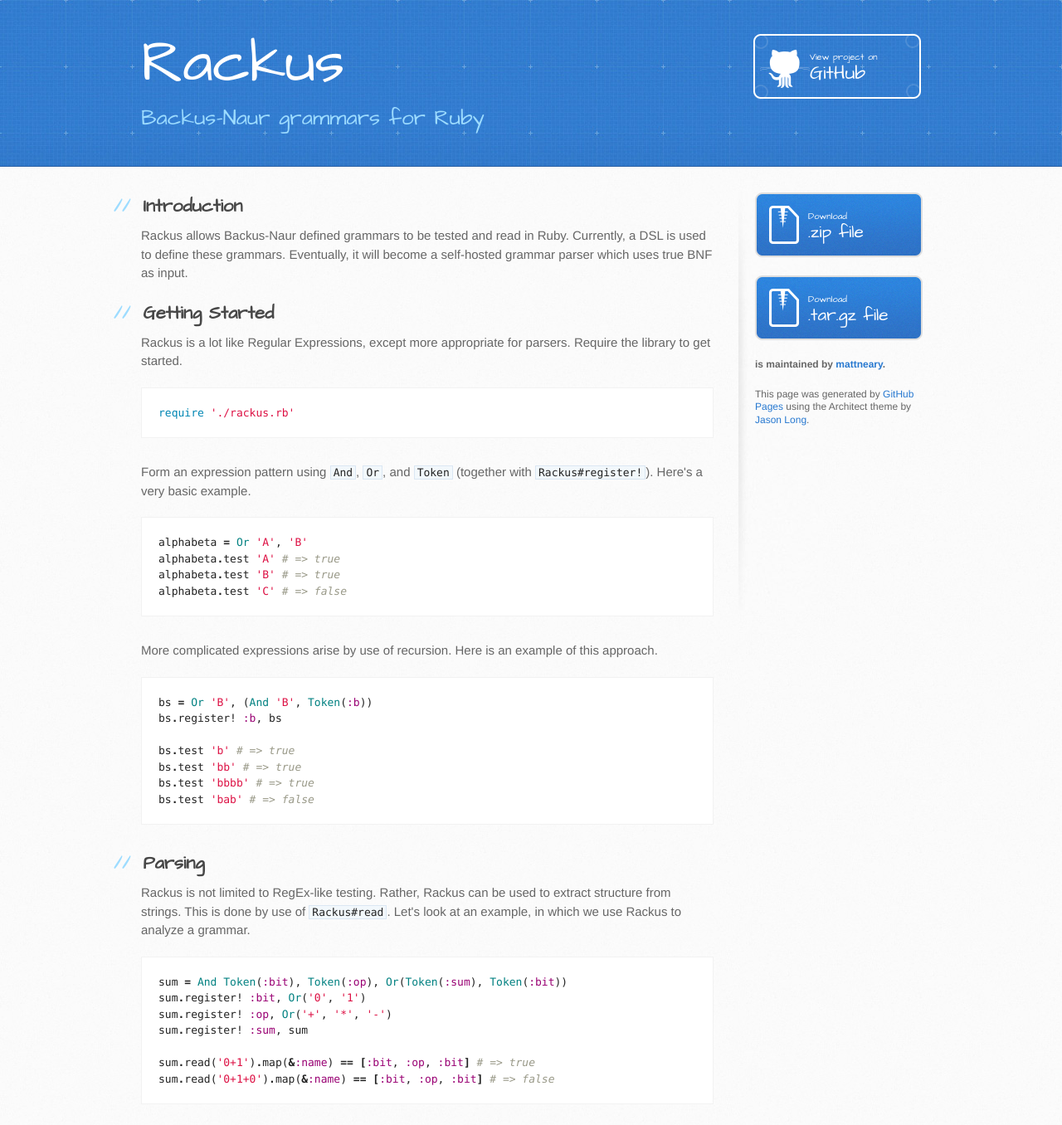
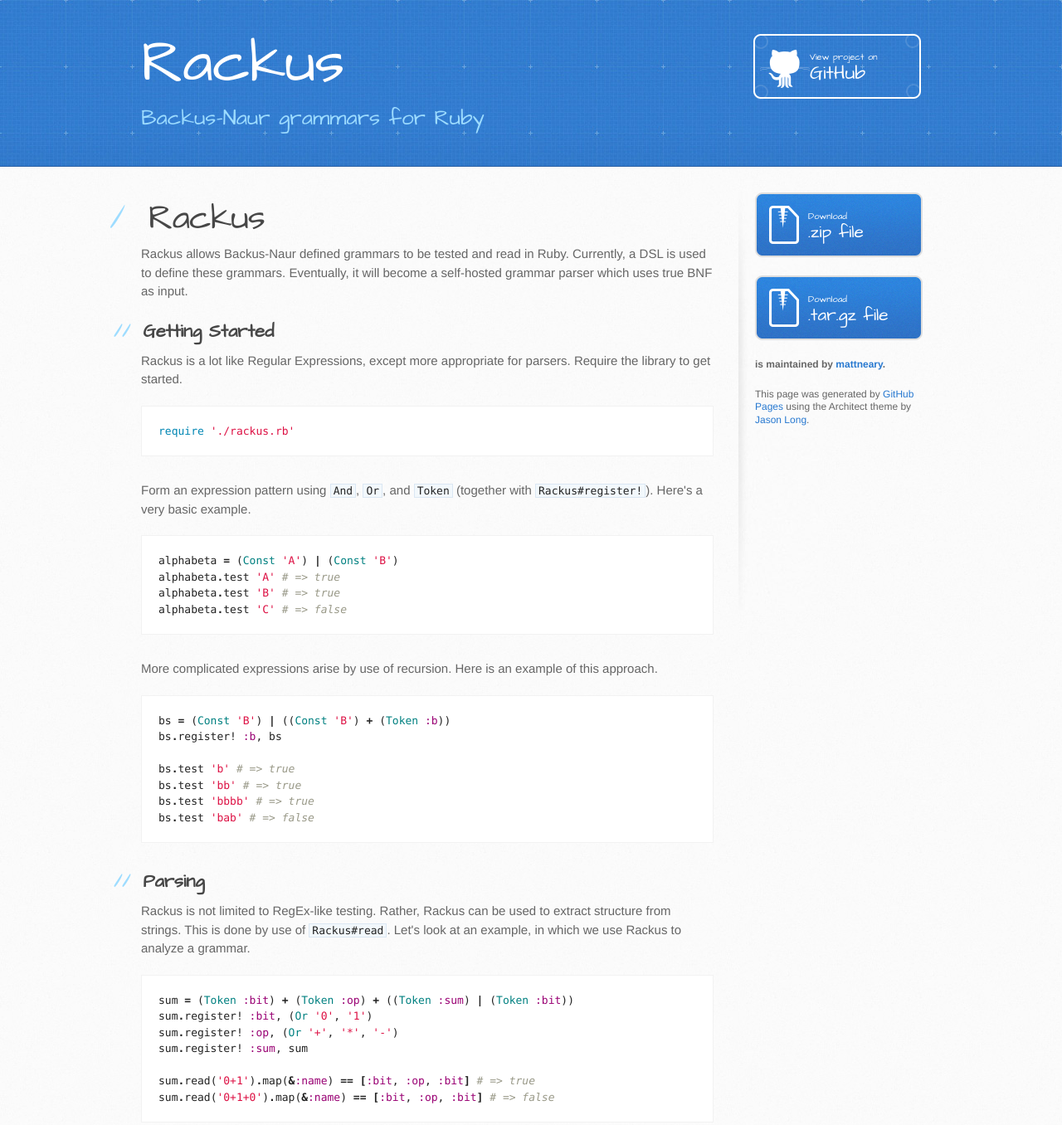
Before and after one commit to mattneary/Rackus, a plain HTML site: page index.html in a window 1280 px wide. Shown: the whole page at 83% size. Drawn offline with Linux system fonts and the light colour scheme.

Commit message:
Create gh-pages branch via GitHub

```diff
--- a/index.html
+++ b/index.html
@@ -28,8 +28,8 @@
     <div id="content-wrapper">
       <div class="inner clearfix">
         <section id="main-content">
-          <h2>
-<a name="introduction" class="anchor" href="#introduction"><span class="octicon octicon-link"></span></a>Introduction</h2>
+          <h1>
+<a name="rackus" class="anchor" href="#rackus"><span class="octicon octicon-link"></span></a>Rackus</h1>
 
 <p>Rackus allows Backus-Naur defined grammars to be tested and read
 in Ruby. Currently, a DSL is used to define these grammars. Eventually,
@@ -47,7 +47,7 @@ parsers. Require the library to get started.</p>
 <p>Form an expression pattern using <code>And</code>, <code>Or</code>, and <code>Token</code>
 (together with <code>Rackus#register!</code>). Here's a very basic example.</p>
 
-<div class="highlight highlight-ruby"><pre><span class="n">alphabeta</span> <span class="o">=</span> <span class="no">Or</span> <span class="s1">'A'</span><span class="p">,</span> <span class="s1">'B'</span>
+<div class="highlight highlight-ruby"><pre><span class="n">alphabeta</span> <span class="o">=</span> <span class="p">(</span><span class="no">Const</span> <span class="s1">'A'</span><span class="p">)</span> <span class="o">|</span> <span class="p">(</span><span class="no">Const</span> <span class="s1">'B'</span><span class="p">)</span>
 <span class="n">alphabeta</span><span class="o">.</span><span class="n">test</span> <span class="s1">'A'</span> <span class="c1"># =&gt; true</span>
 <span class="n">alphabeta</span><span class="o">.</span><span class="n">test</span> <span class="s1">'B'</span> <span class="c1"># =&gt; true</span>
 <span class="n">alphabeta</span><span class="o">.</span><span class="n">test</span> <span class="s1">'C'</span> <span class="c1"># =&gt; false</span>
@@ -56,7 +56,7 @@ parsers. Require the library to get started.</p>
 <p>More complicated expressions arise by use of recursion. Here is an example
 of this approach.</p>
 
-<div class="highlight highlight-ruby"><pre><span class="n">bs</span> <span class="o">=</span> <span class="no">Or</span> <span class="s1">'B'</span><span class="p">,</span> <span class="p">(</span><span class="no">And</span> <span class="s1">'B'</span><span class="p">,</span> <span class="no">Token</span><span class="p">(</span><span class="ss">:b</span><span class="p">))</span>
+<div class="highlight highlight-ruby"><pre><span class="n">bs</span> <span class="o">=</span> <span class="p">(</span><span class="no">Const</span> <span class="s1">'B'</span><span class="p">)</span> <span class="o">|</span> <span class="p">((</span><span class="no">Const</span> <span class="s1">'B'</span><span class="p">)</span> <span class="o">+</span> <span class="p">(</span><span class="no">Token</span> <span class="ss">:b</span><span class="p">))</span>
 <span class="n">bs</span><span class="o">.</span><span class="n">register!</span> <span class="ss">:b</span><span class="p">,</span> <span class="n">bs</span>
 
 <span class="n">bs</span><span class="o">.</span><span class="n">test</span> <span class="s1">'b'</span> <span class="c1"># =&gt; true</span>
@@ -72,9 +72,9 @@ of this approach.</p>
 to extract structure from strings. This is done by use of <code>Rackus#read</code>.
 Let's look at an example, in which we use Rackus to analyze a grammar.</p>
 
-<div class="highlight highlight-ruby"><pre><span class="n">sum</span> <span class="o">=</span> <span class="no">And</span> <span class="no">Token</span><span class="p">(</span><span class="ss">:bit</span><span class="p">),</span> <span class="no">Token</span><span class="p">(</span><span class="ss">:op</span><span class="p">),</span> <span class="no">Or</span><span class="p">(</span><span class="no">Token</span><span class="p">(</span><span class="ss">:sum</span><span class="p">),</span> <span class="no">Token</span><span class="p">(</span><span class="ss">:bit</span><span class="p">))</span>
-<span class="n">sum</span><span class="o">.</span><span class="n">register!</span> <span class="ss">:bit</span><span class="p">,</span> <span class="no">Or</span><span class="p">(</span><span class="s1">'0'</span><span class="p">,</span> <span class="s1">'1'</span><span class="p">)</span>
-<span class="n">sum</span><span class="o">.</span><span class="n">register!</span> <span class="ss">:op</span><span class="p">,</span> <span class="no">Or</span><span class="p">(</span><span class="s1">'+'</span><span class="p">,</span> <span class="s1">'*'</span><span class="p">,</span> <span class="s1">'-'</span><span class="p">)</span>
+<div class="highlight highlight-ruby"><pre><span class="n">sum</span> <span class="o">=</span> <span class="p">(</span><span class="no">Token</span> <span class="ss">:bit</span><span class="p">)</span> <span class="o">+</span> <span class="p">(</span><span class="no">Token</span> <span class="ss">:op</span><span class="p">)</span> <span class="o">+</span> <span class="p">((</span><span class="no">Token</span> <span class="ss">:sum</span><span class="p">)</span> <span class="o">|</span> <span class="p">(</span><span class="no">Token</span> <span class="ss">:bit</span><span class="p">))</span>
+<span class="n">sum</span><span class="o">.</span><span class="n">register!</span> <span class="ss">:bit</span><span class="p">,</span> <span class="p">(</span><span class="no">Or</span> <span class="s1">'0'</span><span class="p">,</span> <span class="s1">'1'</span><span class="p">)</span>
+<span class="n">sum</span><span class="o">.</span><span class="n">register!</span> <span class="ss">:op</span><span class="p">,</span> <span class="p">(</span><span class="no">Or</span> <span class="s1">'+'</span><span class="p">,</span> <span class="s1">'*'</span><span class="p">,</span> <span class="s1">'-'</span><span class="p">)</span>
 <span class="n">sum</span><span class="o">.</span><span class="n">register!</span> <span class="ss">:sum</span><span class="p">,</span> <span class="n">sum</span>
 
 <span class="n">sum</span><span class="o">.</span><span class="n">read</span><span class="p">(</span><span class="s1">'0+1'</span><span class="p">)</span><span class="o">.</span><span class="n">map</span><span class="p">(</span><span class="o">&amp;</span><span class="ss">:name</span><span class="p">)</span> <span class="o">==</span> <span class="o">[</span><span class="ss">:bit</span><span class="p">,</span> <span class="ss">:op</span><span class="p">,</span> <span class="ss">:bit</span><span class="o">]</span> <span class="c1"># =&gt; true</span>
```
Also changed, not shown: params.json (+1 -1 lines).
